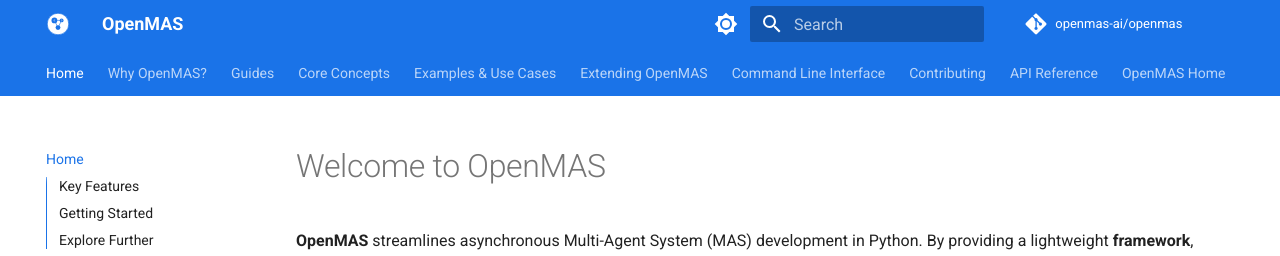
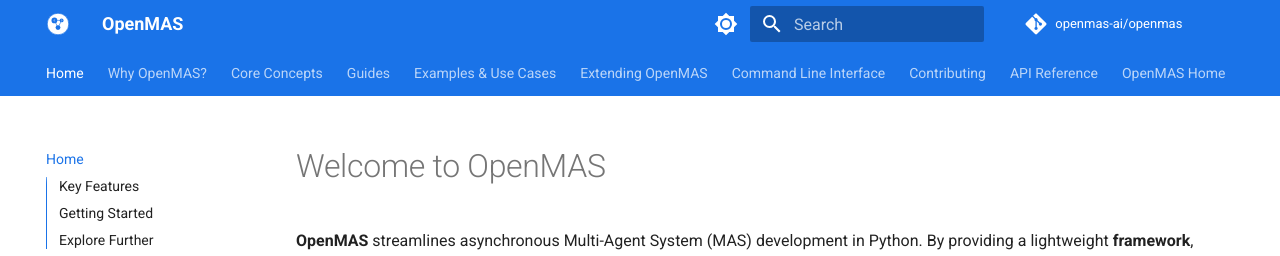
Before and after one commit to openmas-ai/openmas, an MkDocs documentation site: the page built from docs/index.md, in a window 1280 px wide and 900 px high. Shown: the top 256 px of the window. Built offline with MkDocs 1.6.1 and Material for MkDocs 9.7.7, drawn with Linux system fonts in a browser that asks for light colours; comment, search, counter and statistics services are not loaded; part of the change alters nothing that is shown.

```diff
--- a/mkdocs.yml
+++ b/mkdocs.yml
@@ -35,6 +35,10 @@ theme:
 nav:
   - Home: index.md
   - Why OpenMAS?: why_openmas.md
+  - Core Concepts:
+      - Design Philosophy: design.md
+      - Architecture: architecture.md
+      - Project Structure: project_structure.md
   - Guides:
       - Installation: guides/installation.md
       - Getting Started: guides/getting_started.md
@@ -55,10 +59,6 @@ nav:
       - MCP Integration: guides/mcp_integration.md
       - MCP stdio Tool Call Tutorial: guides/mcp_stdio_tool_call_tutorial.md
       - Testing Utilities: guides/testing-utilities.md
-  - Core Concepts:
-      - Design Philosophy: design.md
-      - Architecture: architecture.md
-      - Project Structure: project_structure.md
   - Examples & Use Cases:
       - Overview: examples.md
       - Chesspal.ai Refactoring: use_cases/chesspal_ai.md
```
